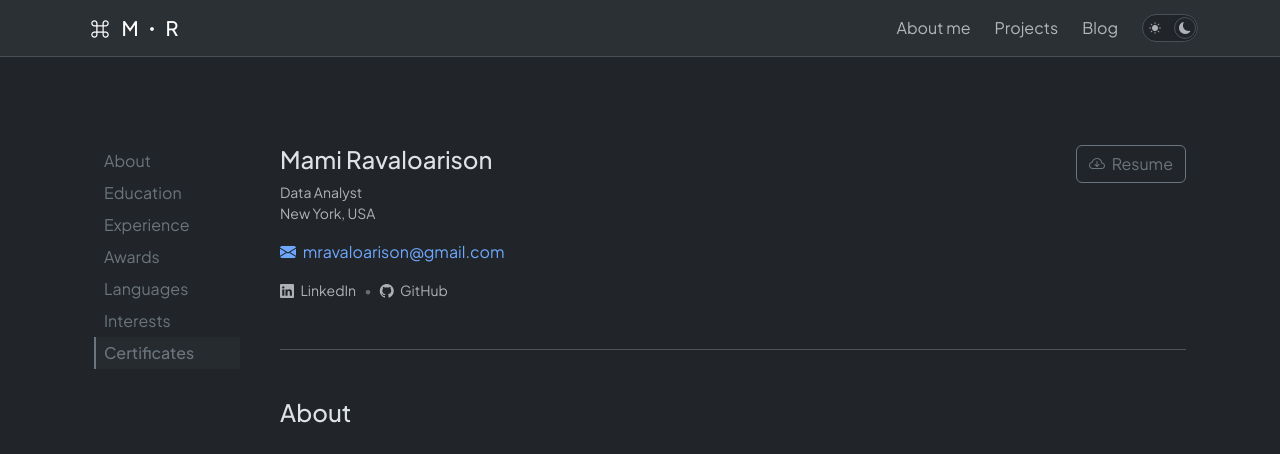
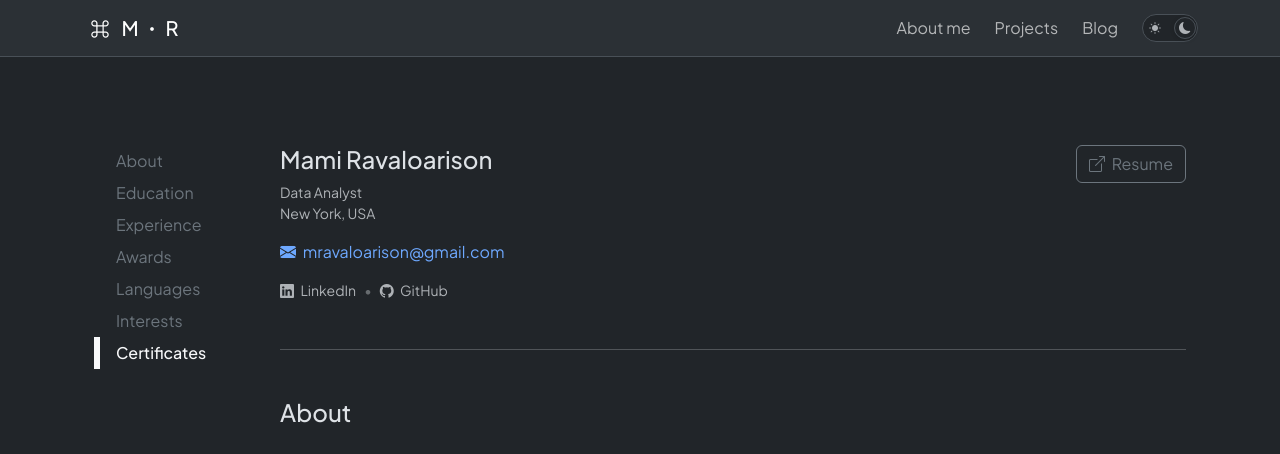
Before and after one commit to mravaloarison/portfolio, a Jekyll site: the page built from index.md, in a window 1280 px wide. Shown: the top 454 px of the page. Built offline with Jekyll 4.4.1, drawn with Linux system fonts in a browser that asks for light colours.

Commit message:
color changed a little bit for the sidebar

```diff
--- a/_includes/cv-content.html
+++ b/_includes/cv-content.html
@@ -40,7 +40,7 @@
         <!-- Right -->
         <div>
             <a href="{{ site.cv_pdf }}" class="btn btn-outline-secondary" target="_blank">
-                <i class="bi bi-cloud-arrow-down me-1"></i> Resume
+                <i class="bi bi-box-arrow-up-right me-1"></i> Resume
             </a>
         </div>
 
--- a/_includes/cv-sidebar.html
+++ b/_includes/cv-sidebar.html
@@ -2,14 +2,14 @@
     <ul class="nav flex-column fs-6">
 
         <li class="nav-item">
-            <a class="nav-link px-2 py-1 link-secondary " href="#about">
+            <a class="nav-link px-3 py-1 link-secondary " href="#about">
                 About
             </a>
         </li>
 
         {% for section in site.sections %}
         <li class="nav-item">
-            <a class="nav-link px-2 py-1 link-secondary " href="#{{ section[0] | downcase }}">
+            <a class="nav-link px-3 py-1 link-secondary " href="#{{ section[0] | downcase }}">
                 {{ section[0] }}
             </a>
         </li>
--- a/_sass/main.scss
+++ b/_sass/main.scss
@@ -18,14 +18,12 @@ hr {
 
 // Navigation styles for CV sidebar
 .nav .nav-link {
-  border-left: 2px solid transparent;
-  padding-left: 0.6rem;
+  border-left: 6px solid transparent;
 }
 
 .nav .nav-link.active {
-  border-left: 2px solid var(--bs-secondary);
-  background-color: rgba(var(--bs-secondary-rgb), 0.08);
-  color: var(--bs-secondary) !important;
+  border-left: 6px solid var(--bs-light);
+  color: var(--bs-light) !important;
   font-weight: 500;
 }
 
```
Also changed, not shown: 3 other files.
